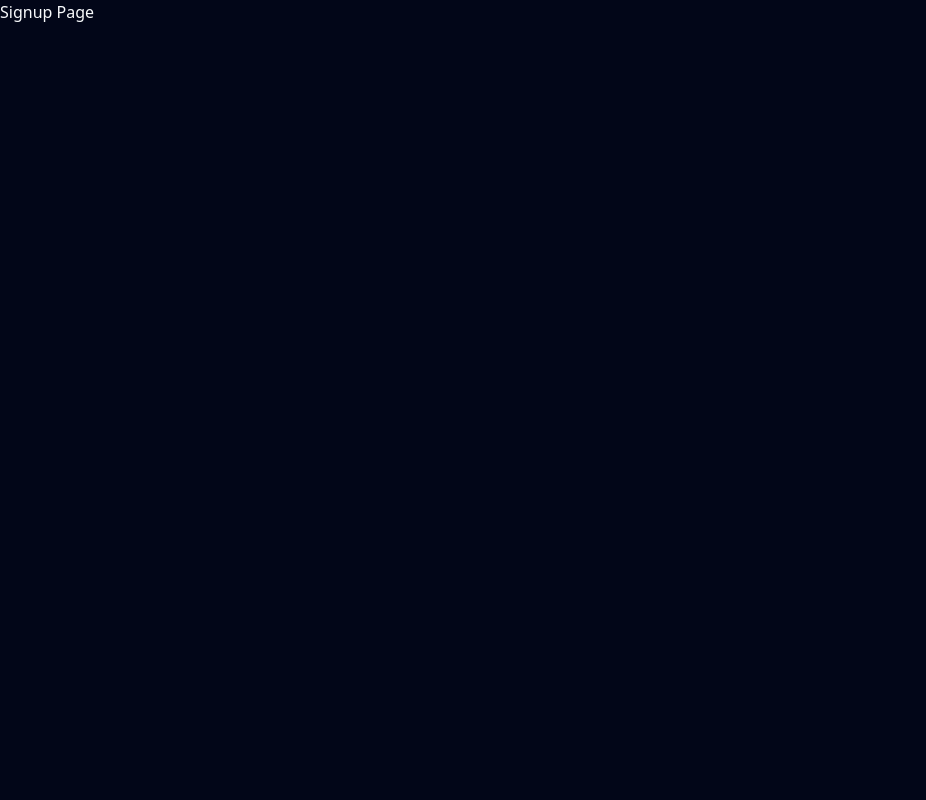
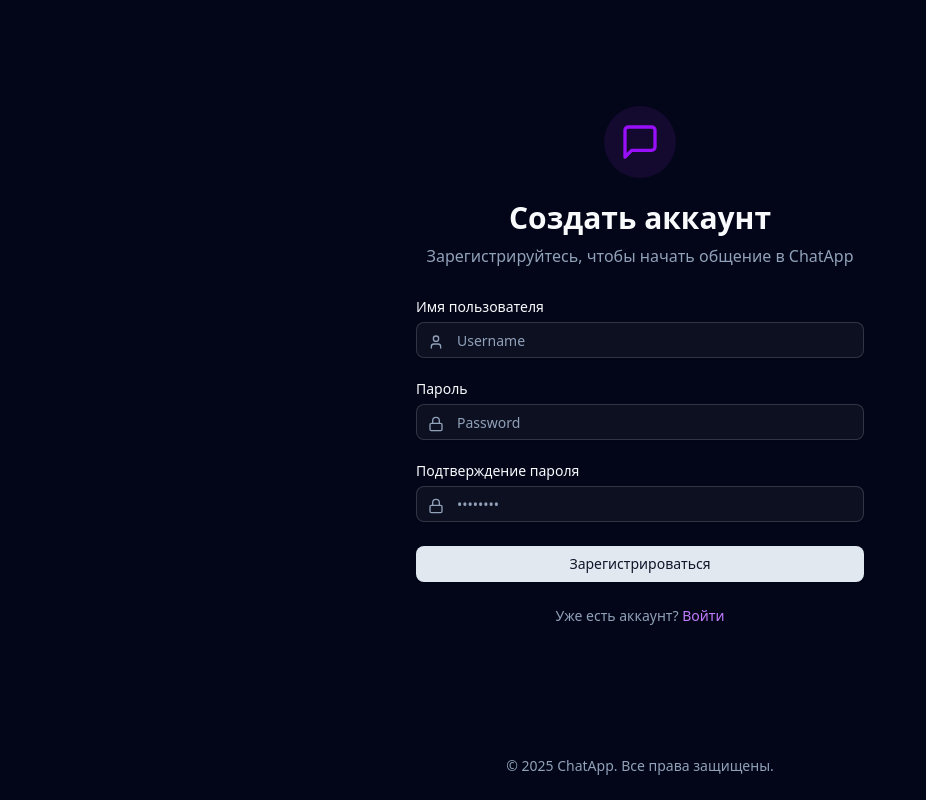
Before and after one commit to ark1700/js-react-development-project-12, a React (Vite) app in the folder frontend/: page /signup in a window 1280 px wide. Shown: the whole page, without its empty margins (0-926 px from the left). Built offline with nearby package versions, Linux system fonts and the light colour scheme.

Commit message:
feat: implement SignupForm component with validation and submission logic

```diff
--- /dev/null
+++ b/frontend/src/features/auth/SignupForm.jsx
@@ -0,0 +1,190 @@
+import { useState } from "react";
+import * as yup from "yup";
+import { useForm } from "react-hook-form";
+import { yupResolver } from "@hookform/resolvers/yup";
+import { AlertCircle, Lock, User } from "lucide-react";
+import { Button } from "@/components/ui/button";
+import { Input } from "@/components/ui/input";
+import { Form, FormControl, FormField, FormItem, FormLabel, FormMessage } from "@/components/ui/form";
+import { useSignupMutation } from "./authApi";
+import { useNavigate } from "react-router-dom";
+import { Alert, AlertDescription } from "@/components/ui/alert";
+
+const registerSchema = yup.object().shape({
+  username: yup
+    .string()
+    .required("Имя пользователя обязательно")
+    .min(3, "Имя пользователя должно содержать минимум 3 символа")
+    .max(20, "Имя пользователя не должно превышать 20 символов")
+    .matches(/^[a-zA-Z0-9_]+$/, "Имя пользователя может содержать только буквы, цифры и символ подчеркивания"),
+
+  password: yup
+    .string()
+    .min(6, "Пароль должен содержать минимум 6 символов")
+    .required("Пароль обязателен"),
+
+  confirmPassword: yup
+    .string()
+    .required("Подтверждение пароля обязательно")
+    .oneOf([yup.ref("password"), null], "Пароли не совпадают"),
+});
+
+export const SignupForm = () => {
+  const [formError, setFormError] = useState("");
+  const [signup, { isLoading }] = useSignupMutation();
+  const navigate = useNavigate();
+
+  const form = useForm({
+    resolver: yupResolver(registerSchema),
+    defaultValues: {
+      username: "",
+      password: "",
+      confirmPassword: "",
+    },
+  });
+
+  const onSubmit = async ({ username, password }) => {
+    try {
+      setFormError("");
+      const response = await signup({ username, password }).unwrap();
+
+      if (response?.status === 409) {
+        console.error(response?.data?.error);
+        setFormError("Пользователь с таким именем уже существует");
+        return;
+      }
+      if (response?.data?.error) {
+        setFormError("Произошла ошибка при регистрации");
+        console.error(response?.data?.error);
+        return;
+      }
+
+      const { token } = response;
+      if (token) {
+        localStorage.setItem('token', token);
+      }
+
+      form.reset();
+      navigate('/');
+    } catch (error) {
+      setFormError(error.message || "Произошла ошибка при регистрации");
+      console.error(error);
+    }
+  };
+
+  return (
+    <Form {...form}>
+      <form onSubmit={form.handleSubmit(onSubmit)} className="space-y-6">
+        <FormField
+          control={form.control}
+          name="username"
+          render={({ field }) => (
+            <FormItem>
+              <FormLabel>Имя пользователя</FormLabel>
+              <FormControl>
+                <div className="relative space-y-2">
+                  <User className="absolute left-3 top-3 h-4 w-4 text-muted-foreground" />
+                  <Input
+                    id="username"
+                    type="text"
+                    placeholder="Username"
+                    className="pl-10"
+                    {...field}
+                    onKeyDown={(e) => {
+                      if (e.key === "Enter") {
+                        e.preventDefault()
+                        form.handleSubmit(onSubmit)()
+                      }
+                    }}
+                  />
+                </div>
+              </FormControl>
+              <FormMessage />
+            </FormItem>
+          )}
+        />
+
+        <FormField
+          control={form.control}
+          name="password"
+          render={({ field }) => (
+            <FormItem>
+              <FormLabel>Пароль</FormLabel>
+              <FormControl>
+                <div className="relative space-y-2">
+                  <Lock className="absolute left-3 top-3 h-4 w-4 text-muted-foreground" />
+                  <Input
+                    id="password"
+                    type="password"
+                    placeholder="Password"
+                    className="pl-10"
+                    {...field}
+                    onKeyDown={(e) => {
+                      if (e.key === "Enter") {
+                        e.preventDefault();
+                        form.handleSubmit(onSubmit)();
+                      }
+                    }}
+                  />
+                </div>
+              </FormControl>
+              <FormMessage />
+            </FormItem>
+          )}
+        />
+
+        <FormField
+          control={form.control}
+          name="confirmPassword"
+          render={({ field }) => (
+            <FormItem>
+              <FormLabel>Подтверждение пароля</FormLabel>
+              <FormControl>
+                <div className="relative space-y-2">
+                  <Lock className="absolute left-3 top-3 h-4 w-4 text-muted-foreground" />
+                  <Input
+                    id="confirmPassword"
+                    type="password"
+                    placeholder="••••••••"
+                    className="pl-10"
+                    {...field}
+                    onKeyDown={(e) => {
+                      if (e.key === "Enter") {
+                        e.preventDefault();
+                        form.handleSubmit(onSubmit)();
+                      }
+                    }}
+                  />
+                </div>
+              </FormControl>
+              <FormMessage />
+            </FormItem>
+          )}
+        />
+
+        {formError && (
+          <Alert variant="destructive">
+            <AlertCircle className="h-4 w-4" />
+            <AlertDescription>{formError}</AlertDescription>
+          </Alert>
+        )}
+
+        <Button type="submit" className="w-full" disabled={isLoading}>
+          Зарегистрироваться
+        </Button>
+
+        <div className="text-center">
+          <p className="text-sm text-muted-foreground">
+            Уже есть аккаунт?{" "}
+            <a
+              href="/login"
+              className="text-purple-600 hover:text-purple-700 dark:text-purple-400 dark:hover:text-purple-300 font-medium"
+            >
+              Войти
+            </a>
+          </p>
+        </div>
+      </form>
+    </Form>
+  );
+};
--- a/frontend/src/pages/SignupPage.jsx
+++ b/frontend/src/pages/SignupPage.jsx
@@ -1,3 +1,28 @@
+import { SignupForm } from '@/features/auth/SignupForm';
+import { MessageSquare } from 'lucide-react';
 import React from 'react';
-const SignupPage = () => <div className="container">Signup Page</div>;
+const SignupPage = () => {
+
+  return (
+    <div className="min-h-screen flex flex-col bg-background">
+      <main className="flex-1 flex items-center justify-center p-4">
+        <div className="w-full max-w-md">
+          <div className="text-center mb-8">
+            <div className="inline-block p-4 rounded-full bg-purple-100 dark:bg-purple-900/20 mb-4">
+              <MessageSquare className="h-10 w-10 text-purple-600" />
+            </div>
+            <h1 className="text-3xl font-bold">Создать аккаунт</h1>
+            <p className="text-muted-foreground mt-2">Зарегистрируйтесь, чтобы начать общение в ChatApp</p>
+          </div>
+
+          <SignupForm />
+        </div>
+      </main>
+
+      <footer className="py-6 text-center text-sm text-muted-foreground">
+        <p>© 2025 ChatApp. Все права защищены.</p>
+      </footer>
+    </div>
+  );
+};
 export default SignupPage;
```
Also changed, not shown: 1 other file (tests, documents, lock files or other folders).
